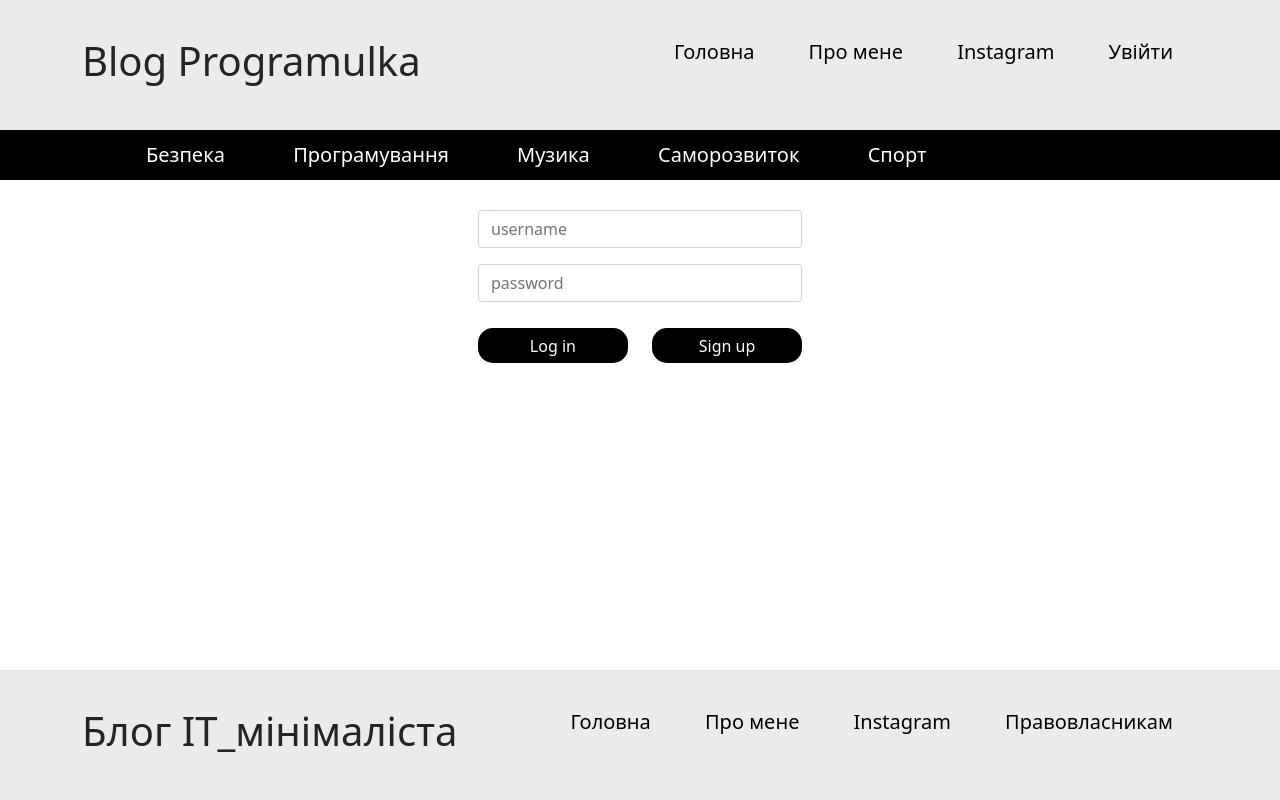
After one commit to programulkaschool/BlogPHP, a PHP site: page /login.php in a window 1280 px wide. The commit adds this page. Run offline with PHP 8.4, Linux system fonts and the light colour scheme; data comes from the database, SQL or seed files in the repository.

Commit message:
user form

```diff
--- a/css/style.css
+++ b/css/style.css
@@ -503,3 +503,44 @@ h6 {
     border: 2px solid #f1f1f1;
 
 }
+
+
+form.login_user {
+    display: flex;
+    flex-direction: column;
+    align-items: center;
+}
+
+button.btn_log, .btn_sign {
+    width: 150px;
+    margin: 10px;
+    background-color: black;
+    border: 0;
+    border-radius: 15px;
+    color: white;
+    height: 35px;
+}
+
+#username1, #password1{
+    width: 324px;
+}
+
+form.register_user {
+    display: flex;
+    flex-direction: column;
+    align-items: center;
+}
+
+button.btn_signup {
+    width: 324px;
+    margin: 10px;
+    background-color: black;
+    border: 0;
+    border-radius: 15px;
+    color: white;
+    height: 35px;
+}
+
+#username2, #password2, #password3, #email2{
+    width: 324px;
+}
--- a/includes/header.php
+++ b/includes/header.php
@@ -10,6 +10,7 @@
                         <li><a href="/">Головна</a></li>
                         <li><a href="#">Про мене</a></li>
                         <li><a href="#">Instagram</a></li>
+                        <li><a href="../login.php">Увійти</a></li>
                     </ul>
                 </nav>
             </div>
--- a/js/admin.js
+++ b/js/admin.js
@@ -150,11 +150,11 @@ jQuery(document).ready(function () {
     });
 
     jQuery("body").on("click", "#save_btn", function () {
-        var add_post_obj ={
-        title_sc: jQuery('#title_scd').val(),
-        text_sc: jQuery('#text_scd').val(),
-        select_sc: jQuery('#select_scd option:selected').val(),
-        checkbox_sc: jQuery('#check_scd').is(':checked')
+        var add_post_obj = {
+            title_sc: jQuery('#title_scd').val(),
+            text_sc: jQuery('#text_scd').val(),
+            select_sc: jQuery('#select_scd option:selected').val(),
+            checkbox_sc: jQuery('#check_scd').is(':checked')
         }
         var edit_photo_second = jQuery("#upload_inputFile")[0].files[0];
         var formData = new FormData();
@@ -212,6 +212,60 @@ jQuery(document).ready(function () {
         }
         reader.readAsDataURL(file_edit);
     });
+
+    jQuery('.btn_log').click(function (event) {
+        event.preventDefault();
+    });
+
+    jQuery('.btn_sign').click(function (event) {
+        event.preventDefault();
+    });
+
+    jQuery('.btn_signup').click(function (event) {
+        event.preventDefault();
+    });
+    jQuery(".register_user").hide();
+
+    jQuery("body").on("click", ".btn_sign", function () {
+        jQuery(".register_user").fadeIn(1000);
+        jQuery(".login_user").fadeOut(20);
+    });
+
+    jQuery("body").on("click", ".btn_signup", function () {
+        var username = jQuery("#username2").val();
+        var email = jQuery("#email2").val();
+        var password = jQuery("#password2").val();
+
+
+
+        if (jQuery('#password2') === jQuery('#password3')) {
+        if (password.length >= 6) {
+            var audit = password.split("").filter(e => isNaN(e));
+            var digits = password.split("").filter(e => !isNaN(e));
+            console.log(digits);
+            console.log(audit);
+            if (audit.length >= 2 && digits.length >= 2) {
+
+            console.log(123);
+            jQuery.ajax({
+                url: 'ajaxController.php',
+                type: 'Post',
+                data: { username: username, email: email, password: password },
+                success: function (data, status, xhr) {
+                    console.log(data);
+                    // location.reload();
+
+                },
+                error: function (jqXhr, textStatus, errorMessage) {
+
+                }
+            })
+        }
+        }
+
+    }
+    });
+
 });
 
 
--- /dev/null
+++ b/login.php
@@ -0,0 +1,54 @@
+<?php include("./includes/head.php");
+
+include("./includes/header.php"); ?>
+
+<div id="content">
+    <div class="container">
+        <div class="row">
+            <section class="content__left col-xl-12">
+                <div class="container text-center">
+                    <div class="row">
+                        <form class="login_user">
+                            <div class="mb-3">
+                                <input type="text" class="form-control" id="username1" placeholder="username">
+                            </div>
+                            <div class="mb-3">
+                                <input type="password" class="form-control" id="password1" placeholder="password" aria-labelledby="passwordHelpInline">
+                            </div>
+                            <div class="log_sign_btn">
+                                <button type="submit" class="btn_log">Log in</button>
+                                <button type="submit" class="btn_sign">Sign up</button>
+                            </div>
+                        </form>
+
+                        <form class="register_user">
+                            <div class="mb-3">
+                                <input type="text" class="form-control" id="username2" placeholder="username">
+                            </div>
+                            <div class="mb-3">
+                                <input type="email" class="form-control" id="email2" aria-describedby="emailHelp" placeholder="email">
+                            </div>
+                            <div class="mb-3">
+                                <input type="password" class="form-control" id="password2" placeholder="password" aria-labelledby="passwordHelpInline">
+                            </div>
+                            <div class="mb-3">
+                                <input type="password" class="form-control" id="password3" placeholder="repeat password" aria-labelledby="passwordHelpInline">
+                            </div>
+                            <div class="log_sign_btn">
+                                <button type="submit" class="btn_signup">Sign up</button>
+
+                            </div>
+                        </form>
+                    </div>
+                </div>
+            </section>
+        </div>
+    </div>
+    </div>
+</div>
+<?php include("./includes/footer.php"); ?>
+<script src="./js/admin.js"></script>
+
+</body>
+
+</html>
```
Also changed, not shown: ajaxController.php (+7 -0 lines).
